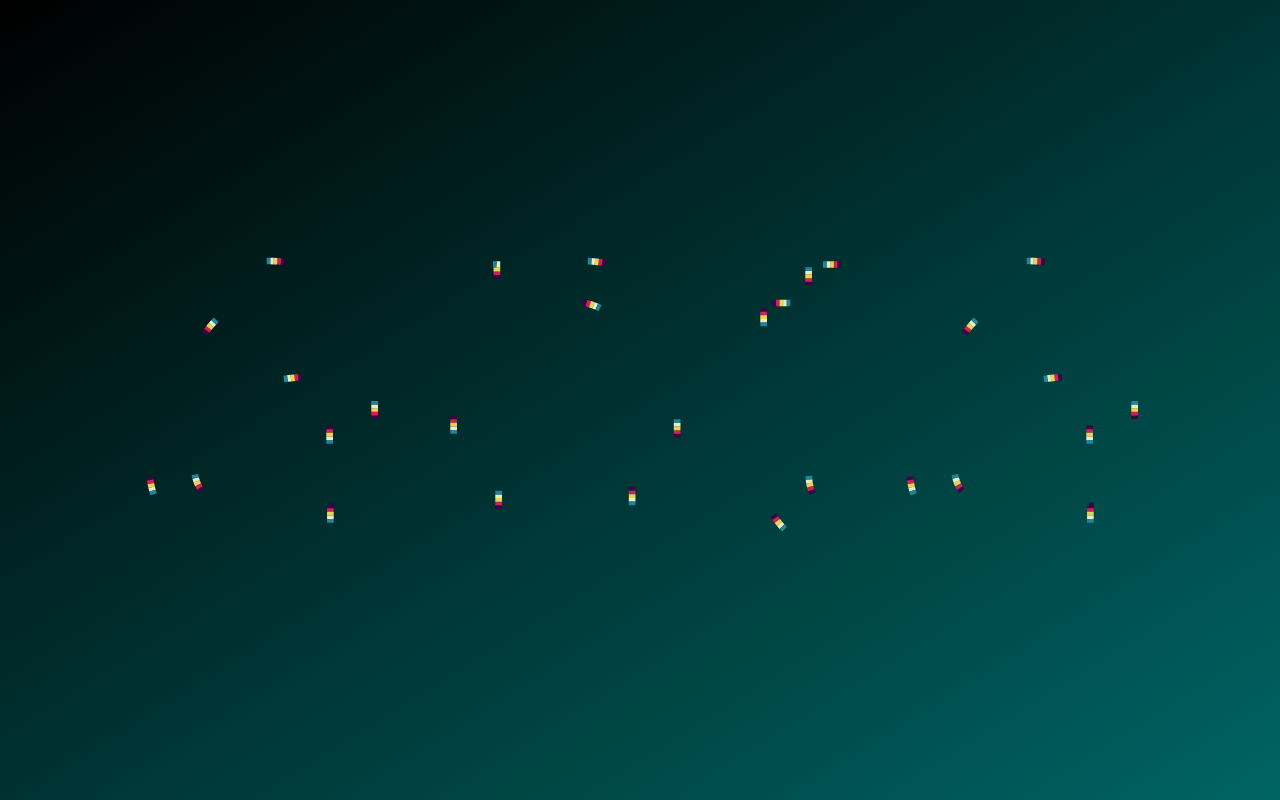
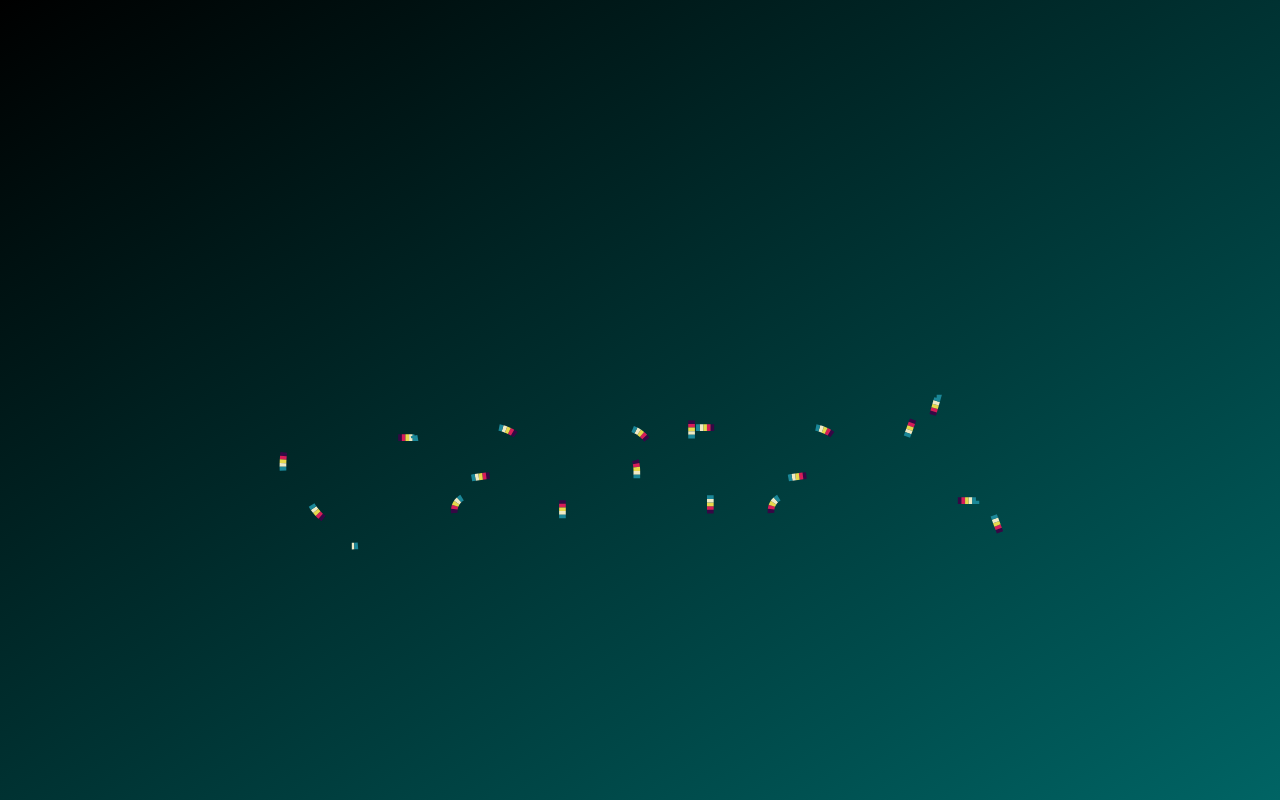
Before and after one commit to WilliamStaudenmeier/Julia_Object_Detection, a Next.js app: page / in a window 1280 px wide. Built offline with nearby package versions, Linux system fonts and the light colour scheme.

Commit message:
Update styles.css

```diff
--- a/app/styles.css
+++ b/app/styles.css
@@ -15,7 +15,7 @@ HTML, BODY {
 
 BODY {
   background-image:linear-gradient(to bottom right, rgb(0,0,0),rgb(0,100,100));
-  font: 24em/1 Arial;
+  font: 10em/1 Arial;
 }
 
 .text--line {
```
